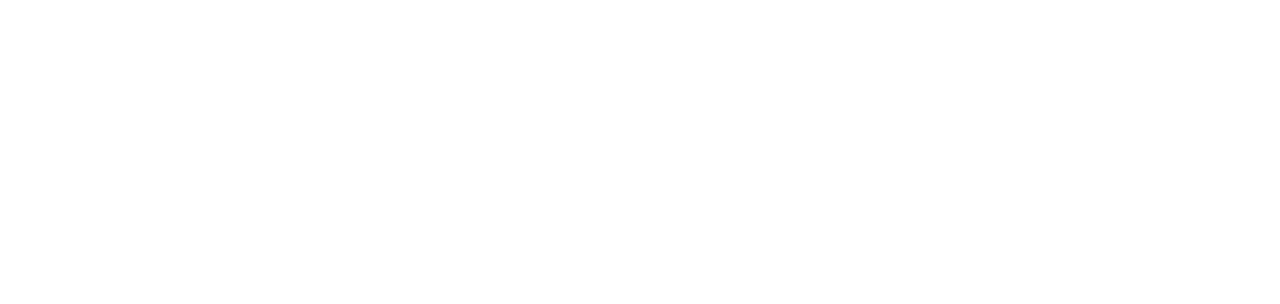
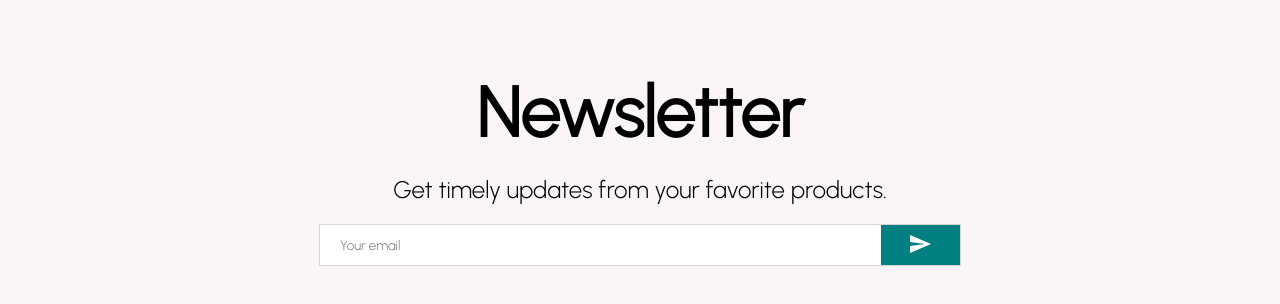
Before and after one commit to gerard415/e-commerce-website, a React (Create React App) app: page / in a window 1280 px wide. Shown: the part 2328-2632 px from the top of the page. Before the commit the page ends 2256 px from the top, so only its background shows below. Built offline with nearby package versions, Linux system fonts and the light colour scheme.

Commit message:
Newsletter completed

```diff
--- /dev/null
+++ b/src/components/newsletter.js
@@ -0,0 +1,65 @@
+import { Send } from "@material-ui/icons";
+import styled from "styled-components";
+import { mobile } from "../responsive";
+
+const Container = styled.div`
+  height: 60vh;
+  background-color: #fcf5f5;
+  display: flex;
+  align-items: center;
+  justify-content: center;
+  flex-direction: column;
+`;
+const Title = styled.h1`
+  font-size: 70px;
+  margin-bottom: 20px;
+`;
+
+const Desc = styled.div`
+  font-size: 24px;
+  font-weight: 300;
+  margin-bottom: 20px;
+  ${mobile({ textAlign: "center" })}
+
+`;
+
+const InputContainer = styled.div`
+  width: 50%;
+  height: 40px;
+  background-color: white;
+  display: flex;
+  justify-content: space-between;
+  border: 1px solid lightgray;
+  ${mobile({ width: "80%" })}
+`;
+
+const Input = styled.input`
+  border: none;
+  flex: 8;
+  padding-left: 20px;
+`;
+
+const Button = styled.button`
+  flex: 1;
+  border: none;
+  background-color: teal;
+  color: white;
+  cursor : pointer;
+`;
+
+const Newsletter = () => {
+  return (
+    <Container>
+      <Title>Newsletter</Title>
+      <Desc>Get timely updates from your favorite products.</Desc>
+      <InputContainer>
+        <Input placeholder="Your email" />
+        <Button>
+          <Send />
+        </Button>
+      </InputContainer>
+    </Container>
+  );
+};
+
+export default Newsletter;
--- a/src/pages/homepage.jsx
+++ b/src/pages/homepage.jsx
@@ -4,6 +4,7 @@
 import Slider from '../components/slider'
 import Categories from '../components/categories'
 import Products from '../components/products'
+import Newsletter from '../components/newsletter'
 
 const Homepage = () => {
     return (
@@ -13,6 +14,7 @@
             <Slider/>
             <Categories/>
             <Products/>
+            <Newsletter/>
         </div>
     )
 }
```
